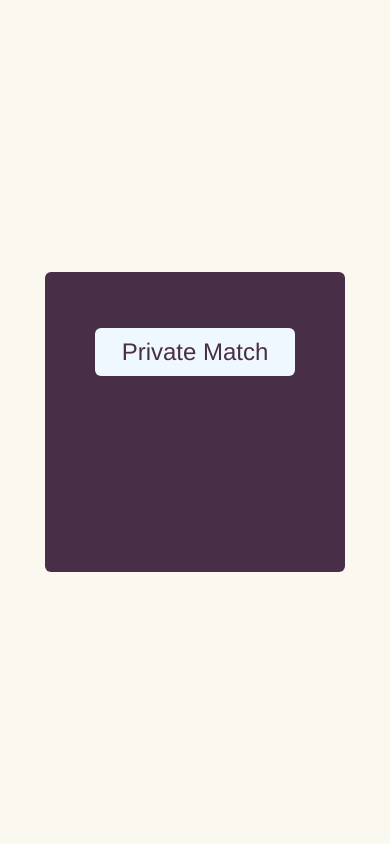
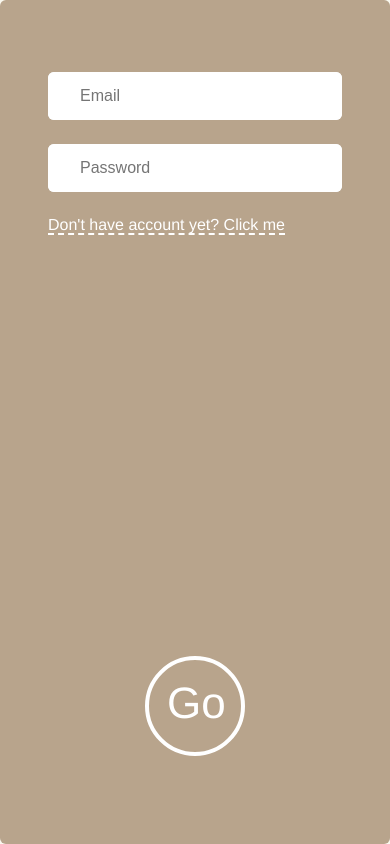
Before and after one commit to shd101wyy/go, a website: page www/index.html in a window 390 px wide. Drawn offline with nearby package versions, Linux system fonts and the light colour scheme; no server answers.

Commit message:
add signup and signin

```diff
--- a/schema/User.js
+++ b/schema/User.js
@@ -21,7 +21,7 @@ db.once("open", function(callback){
 var userSchema = new Schema({
     email: {type: String, required: true, unique: true},
     password: {type: String, required: true},
-    userId: {type: String, required: true, unique: true},
+    userID: {type: String, required: true, unique: true},
 })
 
 // create model that uses the schema
--- a/www/bundle.css
+++ b/www/bundle.css
@@ -29,7 +29,7 @@ body {
   top: 0;
   left: 0;
   z-index: 99;
-  background: #F4F4F4;
+  background: #fff;
 }
 .loading-screen .logo {
   position: relative;
@@ -146,7 +146,7 @@ body {
   background-color: #482E46;
   border-radius: 6px;
   color: #fff;
-  padding: 50px;
+  padding: 48px;
   box-sizing: border-box;
 }
 .menu .button {
@@ -182,3 +182,98 @@ body {
     font-size: 24px;
   }
 }
+.signup-login-page {
+  position: absolute;
+  width: 100%;
+  height: 100%;
+  left: 0;
+  top: 0;
+}
+.signup-login-page .container {
+  width: 512px;
+  min-height: 470px;
+  position: relative;
+  margin: 0 auto;
+  top: 50%;
+  transform: translateY(-50%);
+  background: #B8A48C;
+  border-radius: 6px;
+  padding: 48px;
+}
+@media (max-width: 450px) {
+  .signup-login-page .container {
+    width: 100%;
+    height: 100%;
+    box-sizing: border-box;
+  }
+}
+.signup-login-page .field {
+  position: relative;
+  margin: 24px auto;
+  width: 480px;
+  height: 42px;
+  background: #F0F8FF;
+  border-radius: 6px;
+  color: #482E46;
+  text-align: center;
+  font-size: 42px;
+  cursor: pointer;
+}
+@media (max-width: 450px) {
+  .signup-login-page .field {
+    width: 100%;
+    height: 48px;
+    font-size: 24px;
+  }
+}
+.signup-login-page .field input {
+  width: 100%;
+  height: 100%;
+  border-radius: 6px;
+  border: none;
+  padding-left: 32px;
+  font-size: 16px;
+  color: #666;
+  font-weight: 500;
+}
+.signup-login-page .field:hover {
+  background: #E0EAF2;
+}
+.signup-login-page .field.hide {
+  display: none;
+}
+.signup-login-page .switch {
+  color: #fff;
+  font-weight: 500;
+  border-bottom: 2px dashed #fff;
+  margin-left: 32px;
+}
+.signup-login-page .switch:hover {
+  cursor: pointer;
+  color: #DDF7FF;
+}
+@media (max-width: 450px) {
+  .signup-login-page .switch {
+    margin-left: 0;
+  }
+}
+.signup-login-page .go {
+  position: fixed;
+  margin: 64px 0;
+  text-align: center;
+  font-size: 44px;
+  color: #fff;
+  width: 100px;
+  height: 100px;
+  left: 50%;
+  bottom: 24px;
+  transform: translateX(-50%);
+  border: 4px solid #fff;
+  border-radius: 64px;
+  box-sizing: border-box;
+  padding: 18px;
+}
+.signup-login-page .go:hover {
+  cursor: pointer;
+  background-color: #a68c6d;
+}
--- a/www/bundle.js
+++ b/www/bundle.js
@@ -1,6 +1,10 @@
 "use strict";
 
 var _createClass = (function () { function defineProperties(target, props) { for (var i = 0; i < props.length; i++) { var descriptor = props[i]; descriptor.enumerable = descriptor.enumerable || false; descriptor.configurable = true; if ("value" in descriptor) descriptor.writable = true; Object.defineProperty(target, descriptor.key, descriptor); } } return function (Constructor, protoProps, staticProps) { if (protoProps) defineProperties(Constructor.prototype, protoProps); if (staticProps) defineProperties(Constructor, staticProps); return Constructor; }; })();
+
+function _possibleConstructorReturn(self, call) { if (!self) { throw new ReferenceError("this hasn't been initialised - super() hasn't been called"); } return call && (typeof call === "object" || typeof call === "function") ? call : self; }
+
+function _inherits(subClass, superClass) { if (typeof superClass !== "function" && superClass !== null) { throw new TypeError("Super expression must either be null or a function, not " + typeof superClass); } subClass.prototype = Object.create(superClass && superClass.prototype, { constructor: { value: subClass, enumerable: false, writable: true, configurable: true } }); if (superClass) Object.setPrototypeOf ? Object.setPrototypeOf(subClass, superClass) : subClass.__proto__ = superClass; }
 
 function _classCallCheck(instance, Constructor) { if (!(instance instanceof Constructor)) { throw new TypeError("Cannot call a class as a function"); } }
 
@@ -34,13 +38,22 @@ function _classCallCheck(instance, Constructor) { if (!(instance instanceof Cons
 
       sendMove: function sendMove(opponentID, row, col) {
         socket.emit('send-move', [opponentID, row, col]);
+      },
+
+      userLoggedIn: function userLoggedIn(userID) {
+        socket.emit('user-logged-in', userID);
       }
     };
 
-    socket.on('generate-user-id', function (userID) {
-      console.log('get userID: ', userID);
-      $('.user-id').html('User ID: ' + userID);
-    });
+    /*
+    不再需要产生随机 ID
+     */
+    /*
+    socket.on('generate-user-id', function(userID) {
+      console.log('get userID: ', userID)
+      $('.user-id').html('User ID: ' + userID)
+    })
+    */
 
     socket.on('opponent-not-found', function (opponentID) {
       alert('opponent ' + opponentID + ' not found');
@@ -75,7 +88,49 @@ function _classCallCheck(instance, Constructor) { if (!(instance instanceof Cons
     });
 
     module.exports = socketAPI;
-  }, { "../board.js": 2 }], 2: [function (require, module, exports) {
+  }, { "../board.js": 3 }], 2: [function (require, module, exports) {
+    'use strict';
+
+    var userAPI = {
+      signup: function signup(email, userID, password, callback) {
+        $.ajax('/signup', {
+          type: 'POST',
+          dataType: 'json',
+          data: { email: email, password: password, userID: userID },
+          success: function success(res) {
+            if (res) {
+              if (callback) callback(res);else callback(null);
+            } else if (callback) {
+              callback(null);
+            }
+          },
+          error: function error(res) {
+            if (callback) callback(null);
+          }
+        });
+      },
+
+      signin: function signin(email, password, callback) {
+        $.ajax('/signin', {
+          type: 'POST',
+          dataType: 'json',
+          data: { email: email, password: password },
+          success: function success(res) {
+            if (res) {
+              if (callback) callback(res);else callback(null);
+            } else if (callback) {
+              callback(null);
+            }
+          },
+          error: function error(res) {
+            if (callback) callback(null);
+          }
+        });
+      }
+    };
+
+    module.exports = userAPI;
+  }, {}], 3: [function (require, module, exports) {
     var Grid = require('./grid.js');
     var Stone = require('./stone.js');
     var History = require('./history.js').History;
@@ -372,7 +427,7 @@ function _classCallCheck(instance, Constructor) { if (!(instance instanceof Cons
     })();
 
     module.exports = Board;
-  }, { "./api/socket_api": 1, "./grid.js": 3, "./history.js": 4, "./stone.js": 7 }], 3: [function (require, module, exports) {
+  }, { "./api/socket_api": 1, "./grid.js": 4, "./history.js": 5, "./stone.js": 10 }], 4: [function (require, module, exports) {
     'use strict';
 
     var Stone = require('./stone.js');
@@ -444,7 +499,7 @@ function _classCallCheck(instance, Constructor) { if (!(instance instanceof Cons
     })();
 
     module.exports = Grid;
-  }, { "./stone.js": 7 }], 4: [function (require, module, exports) {
+  }, { "./stone.js": 10 }], 5: [function (require, module, exports) {
     'use strict';
 
     var History = (function () {
@@ -488,17 +543,21 @@ function _classCallCheck(instance, Constructor) { if (!(instance instanceof Cons
     module.exports = {
       History: History
     };
-  }, {}], 5: [function (require, module, exports) {
+  }, {}], 6: [function (require, module, exports) {
     'use strict';
 
     var Stone = require('./stone.js').Stone;
     var Board = require('./board.js');
     var socketAPI = require('./api/socket_api.js');
     var Menu = require('./menu.js');
+    var Signup_Login = require('./signup_login.js');
 
     var GameManager = (function () {
       function GameManager() {
         _classCallCheck(this, GameManager);
+
+        this.signup_login_page = new Signup_Login();
+        this.signup_login_page.appendTo($('.game'));
       }
 
       _createClass(GameManager, [{
@@ -510,6 +569,16 @@ function _classCallCheck(instance, Constructor) { if (!(instance instanceof Cons
       }, {
         key: "showMenu",
         value: function showMenu() {
+          if (this.signup_login_page) {
+            this.signup_login_page.remove();
+          }
+
+          // TODO: remove
+          /*
+          if (this.board) {
+          }
+          */
+
           this.menu = new Menu();
           this.menu.render($('.game'));
         }
@@ -531,8 +600,8 @@ function _classCallCheck(instance, Constructor) { if (!(instance instanceof Cons
     // let board = new Board(13)
     // board.render($('.game'))
     window.gameManager = new GameManager();
-    gameManager.showMenu();
-  }, { "./api/socket_api.js": 1, "./board.js": 2, "./menu.js": 6, "./stone.js": 7 }], 6: [function (require, module, exports) {
+    // gameManager.showMenu()
+  }, { "./api/socket_api.js": 1, "./board.js": 3, "./menu.js": 7, "./signup_login.js": 8, "./stone.js": 10 }], 7: [function (require, module, exports) {
     'use strict';
 
     var socketAPI = require('./api/socket_api.js');
@@ -563,7 +632,179 @@ function _classCallCheck(instance, Constructor) { if (!(instance instanceof Cons
     })();
 
     module.exports = Menu;
-  }, { "./api/socket_api.js": 1 }], 7: [function (require, module, exports) {
+  }, { "./api/socket_api.js": 1 }], 8: [function (require, module, exports) {
+    'use strict';
+
+    var Simple = require('./simple.js');
+    var userAPI = require('./api/user_api.js');
+    var socketAPI = require('./api/socket_api.js');
+
+    var Signup_Login = (function (_Simple) {
+      _inherits(Signup_Login, _Simple);
+
+      function Signup_Login() {
+        _classCallCheck(this, Signup_Login);
+
+        var _this2 = _possibleConstructorReturn(this, Object.getPrototypeOf(Signup_Login).call(this));
+
+        _this2.state = {
+          showLogin: true
+        };
+        return _this2;
+      }
+
+      _createClass(Signup_Login, [{
+        key: "render",
+        value: function render() {
+          var _this3 = this;
+
+          var $email = $("<div class=\"email field\"> <input placeholder=\"Email\" /> </div>");
+          var $userID = $("<div class=\"userID field  " + (this.state.showLogin ? 'hide' : 'show') + "\"> <input placeholder=\"User ID\" /> </div>");
+          var $password = $('<div class="password field"> <input placeholder="Password" type="password" /> </div>');
+
+          var $switch = $("<a class=\"switch\"> " + (this.state.showLogin ? 'Don\'t have account yet? Click me ' : 'Already have an account? Click me') + " </a>");
+
+          var $go = $('<div class="go"> Go </div>');
+
+          var $container = $('<div class="container"></div>');
+
+          $container.append($email);
+          $container.append($userID);
+          $container.append($password);
+          $container.append($switch);
+          $container.append($go);
+
+          var $pageElement = $("\n      <div class=\"signup-login-page\">\n      </div>\n      ");
+
+          $pageElement.append($container);
+
+          $switch.click(function () {
+            _this3.setState({ showLogin: !_this3.state.showLogin });
+          });
+
+          $go.click(function () {
+            var email = $('input', $email).val().trim(),
+                userID = $('input', $userID).val().trim(),
+                password = $('input', $password).val();
+
+            if (_this3.state.showLogin) {
+              // login
+              // missing information
+              if (!email.length || !password.length) {
+                return;
+              }
+              console.log('login');
+              userAPI.signin(email, password, function (res) {
+                console.log(res);
+                if (!res) {
+                  alert('Failed to signin');
+                } else {
+                  $('.user-id').html('User ID: ' + res.userID);
+                  window.gameManager.showMenu();
+                  socketAPI.userLoggedIn(res.userID);
+                }
+              });
+            } else {
+              // missing information
+              if (!email.length || !userID.length || !password.length) {
+                return;
+              }
+              console.log('signup');
+              userAPI.signup(email, userID, password, function (res) {
+                console.log(res);
+                if (!res) {
+                  alert('Failed to signup');
+                } else {
+                  $('.user-id').html('User ID: ' + res.userID);
+                  window.gameManager.showMenu();
+                  socketAPI.userLoggedIn(res.userID);
+                }
+              });
+            }
+          });
+
+          return $pageElement;
+        }
+      }]);
+
+      return Signup_Login;
+    })(Simple);
+
+    module.exports = Signup_Login;
+  }, { "./api/socket_api.js": 1, "./api/user_api.js": 2, "./simple.js": 9 }], 9: [function (require, module, exports) {
+    /*
+      My Simple and silly front end library called "Simple"
+     */
+
+    var Simple = (function () {
+      function Simple() {
+        _classCallCheck(this, Simple);
+
+        this.state = {};
+        this.$el = null;
+      }
+
+      _createClass(Simple, [{
+        key: "setState",
+        value: function setState(newState) {
+          // copy state and then rerender dom element
+          for (var key in newState) {
+            this.state[key] = newState[key];
+          }
+
+          this.forceUpdate();
+        }
+      }, {
+        key: "forceUpdate",
+        value: function forceUpdate() {
+          var $new = this._render();
+
+          if (this.$el) {
+            this.$el.replaceWith($new);
+            this.$el = $new;
+          } else {
+            this.$el = $new;
+          }
+        }
+      }, {
+        key: "_render",
+        value: function _render() {
+          var res = this.render();
+          if (typeof res === 'string') {
+            return $(res);
+          } else {
+            return res;
+          }
+        }
+      }, {
+        key: "appendTo",
+        value: function appendTo($element) {
+          if (!this.$el) {
+            this.$el = this._render();
+          }
+          $element.append(this.$el);
+        }
+      }, {
+        key: "remove",
+        value: function remove() {
+          if (this.$el) {
+            this.$el.remove();
+            this.$el = null;
+          }
+        }
+      }, {
+        key: "render",
+        value: function render() {
+          throw 'Simple Exception: render function not implemented';
+          return null;
+        }
+      }]);
+
+      return Simple;
+    })();
+
+    module.exports = Simple;
+  }, {}], 10: [function (require, module, exports) {
     'use strict';
 
     var Stone = (function () {
@@ -735,4 +976,4 @@ function _classCallCheck(instance, Constructor) { if (!(instance instanceof Cons
     })();
 
     module.exports = Stone;
-  }, {}] }, {}, [5]);
+  }, {}] }, {}, [6]);
--- /dev/null
+++ b/www/js/api/user_api.js
@@ -0,0 +1,43 @@
+'use strict'
+
+let userAPI = {
+  signup: function(email, userID, password, callback) {
+    $.ajax('/signup', {
+      type: 'POST',
+      dataType: 'json',
+      data: {email, password, userID},
+      success: function(res) {
+        if (res) {
+          if (callback) callback(res)
+          else callback(null)
+        } else if (callback) {
+          callback(null)
+        }
+      },
+      error: function(res) {
+        if (callback) callback(null)
+      }
+    })
+  },
+
+  signin: function(email, password, callback) {
+    $.ajax('/signin', {
+      type: 'POST',
+      dataType: 'json',
+      data: {email, password},
+      success: function(res) {
+        if (res) {
+          if (callback) callback(res)
+          else callback(null)
+        } else if (callback) {
+          callback(null)
+        }
+      },
+      error: function(res) {
+        if (callback) callback(null)
+      }
+    })
+  }
+}
+
+module.exports = userAPI
--- a/www/less/entry.less
+++ b/www/less/entry.less
@@ -5,3 +5,4 @@
 @import './board.less';
 @import './grid.less';
 @import './menu.less';
+@import './signup_login.less';
--- a/www/less/html.less
+++ b/www/less/html.less
@@ -32,7 +32,7 @@ html, body {
   top: 0;
   left: 0;
   z-index: 99;
-  background: #F4F4F4;
+  background: #fff;
 
   .logo {
     position: relative;
--- a/www/less/menu.less
+++ b/www/less/menu.less
@@ -11,7 +11,7 @@
   background-color: @menu-background;
   border-radius: 6px;
   color: #fff;
-  padding: 50px;
+  padding: 48px;
   box-sizing: border-box;
 
   .button {
--- /dev/null
+++ b/www/less/signup_login.less
@@ -0,0 +1,103 @@
+// main: ./entry.less
+.signup-login-page {
+  position: absolute;
+  width: 100%;
+  height: 100%;
+  left: 0;
+  top: 0;
+
+  .container {
+    width: 512px;
+    min-height: 470px;
+    // height: 512px;
+    position: relative;
+    margin: 0 auto;
+    top: 50%;
+    transform: translateY(-50%);
+    background: #B8A48C;
+    border-radius: 6px;
+    padding: 48px;
+
+    @media (max-width:450px) {
+      width: 100%;
+      height: 100%;
+      box-sizing: border-box;
+    }
+  }
+
+  .field {
+    position: relative;
+    margin: 24px auto;
+    width: 480px;
+    height: 42px;
+    background: #F0F8FF;
+    border-radius: 6px;
+    color: #482E46;
+    text-align: center;
+    font-size: 42px;
+    cursor: pointer;
+
+    @media (max-width: 450px) {
+      width: 100%;
+      height: 48px;
+      font-size: 24px;
+    }
+
+    input {
+      width: 100%;
+      height: 100%;
+      border-radius: 6px;
+      border: none;
+      padding-left: 32px;
+      font-size: 16px;
+      color: #666;
+      font-weight: 500;
+    }
+
+    &:hover {
+      background: #E0EAF2;
+    }
+
+    &.hide {
+      display: none;
+    }
+  }
+
+  .switch {
+    color: #fff;
+    font-weight: 500;
+    border-bottom: 2px dashed #fff;
+    margin-left: 32px;
+
+    &:hover {
+      cursor: pointer;
+      color: #DDF7FF;
+    }
+
+    @media (max-width: 450px) {
+      margin-left: 0;
+    }
+  }
+
+  .go {
+    position: fixed;
+    margin: 64px 0;
+    text-align: center;
+    font-size: 44px;
+    color: #fff;
+    width: 100px;
+    height: 100px;
+    left: 50%;
+    bottom: 24px;
+    transform: translateX(-50%);
+    border: 4px solid #fff;
+    border-radius: 64px;
+    box-sizing: border-box;
+    padding: 18px;
+
+    &:hover {
+      cursor: pointer;
+      background-color: #a68c6d;
+    }
+  }
+}
```
Also changed, not shown: server.js (+29 -18 lines), www/js/api/socket_api.js (+9 -1 lines), www/js/main.js (+14 -1 lines), www/js/signup_login.js (+76 -4 lines), www/js/simple.js (+45 -19 lines).
